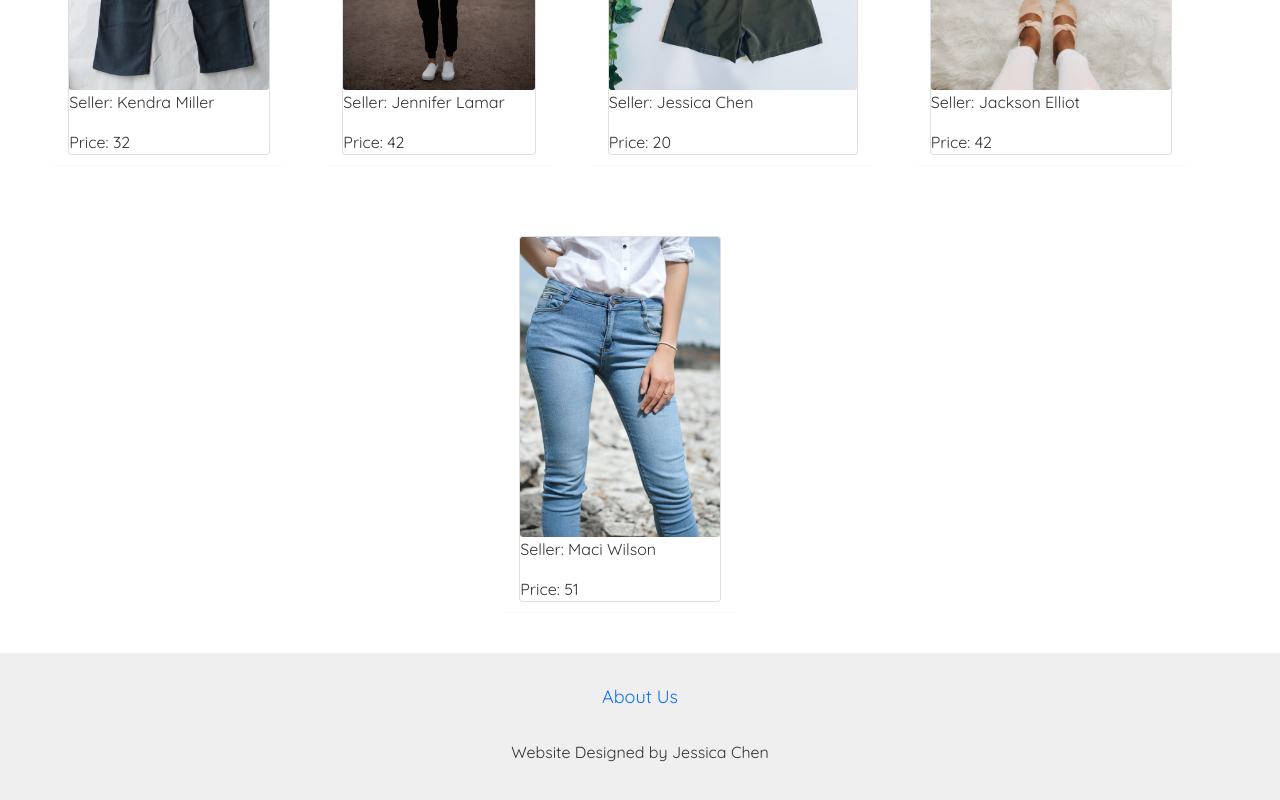
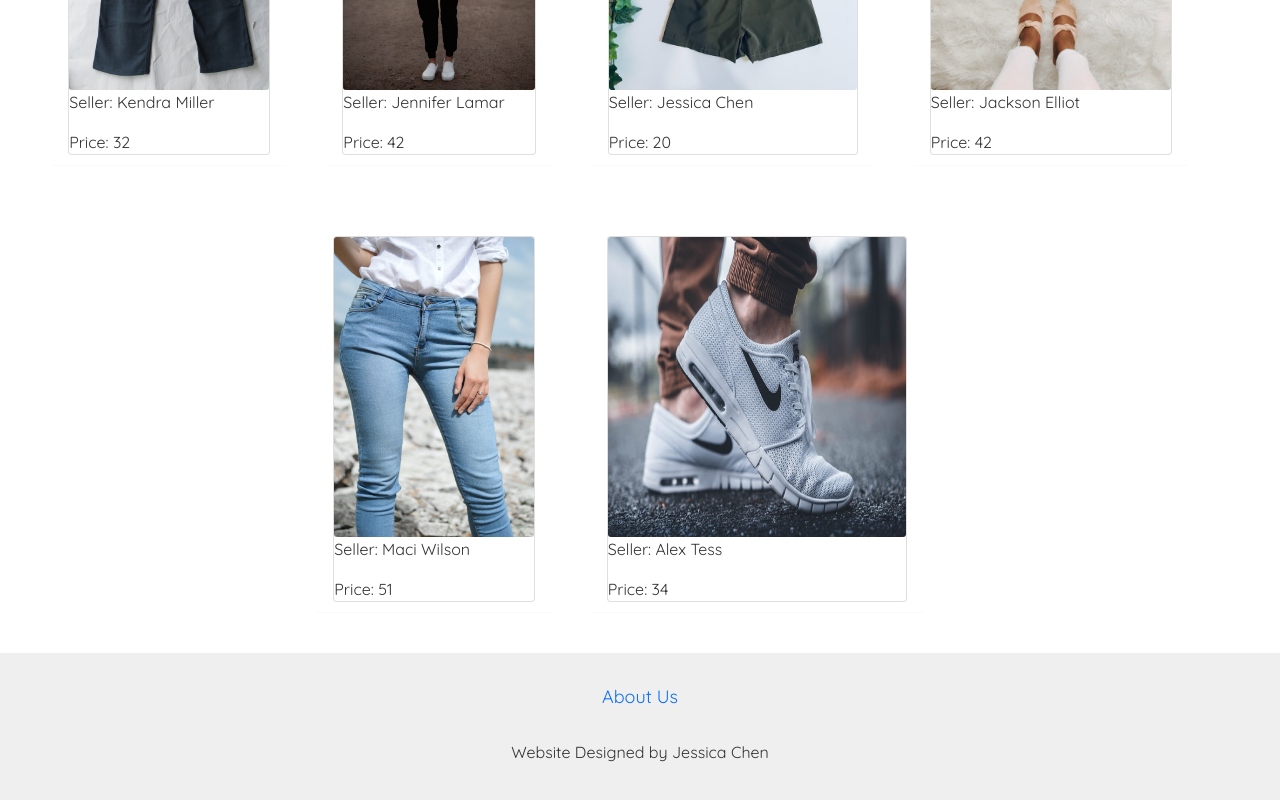
Before and after one commit to jessicachen0403/PBLWebsite, a React (Create React App) app: page / in a window 1280 px wide. Shown: the part 911-1711 px from the top of the page. Built offline with nearby package versions, Linux system fonts and the light colour scheme; data requests are answered from the project's data file; the HTML template or start-up script is replaced by a standard one.

Commit message:
mailIcon

```diff
--- a/data/db.json
+++ b/data/db.json
@@ -63,6 +63,14 @@
       "price": "51",
       "description": "My favorite pair of jeans, however, it just no longer fits me. I would love to give it a new life.",
       "id": 14
+    },
+    {
+      "seller": "Alex Tess",
+      "name": "Shoes",
+      "image": "/images/shoes.jpg",
+      "price": "34",
+      "description": "I have loved this pair of shoes for a long time. I don't want something I love to be polluting our environment and community. Please bring it a new life.",
+      "id": 15
     }
   ]
 }
--- a/src/ItemDetails.js
+++ b/src/ItemDetails.js
@@ -1,6 +1,7 @@
 import {Link, useHistory, useParams} from "react-router-dom";
 import useFetch from "./useFetch";
 import {useState} from "react";
+import {AiOutlineMail} from "react-icons/all";
 
 const ItemDetails = () => {
   const { id } = useParams();
@@ -28,7 +29,9 @@ const ItemDetails = () => {
         <article>
           <h2>{ item.name }</h2>
           <img src={ item.image } alt={ item.name }/>
-          <p>Seller: { item.seller }</p>
+          <span>
+            <p>Seller: { item.seller } <AiOutlineMail /></p>
+          </span>
           <p>Price: { item.price }</p>
           <p>Description: { item.description }</p>
           { !purchased && <button onClick={handleClick}>Purchase</button>}
```
